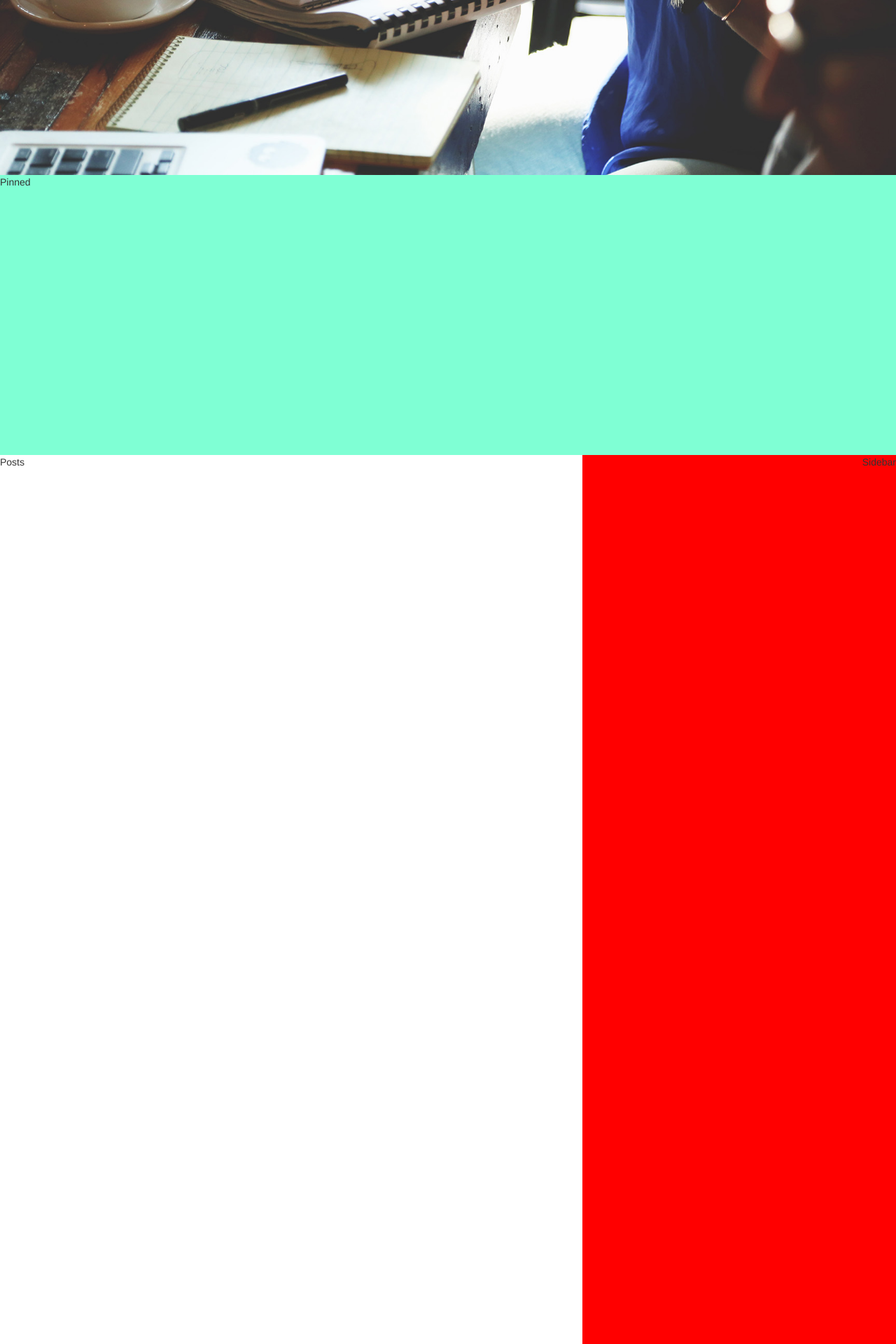
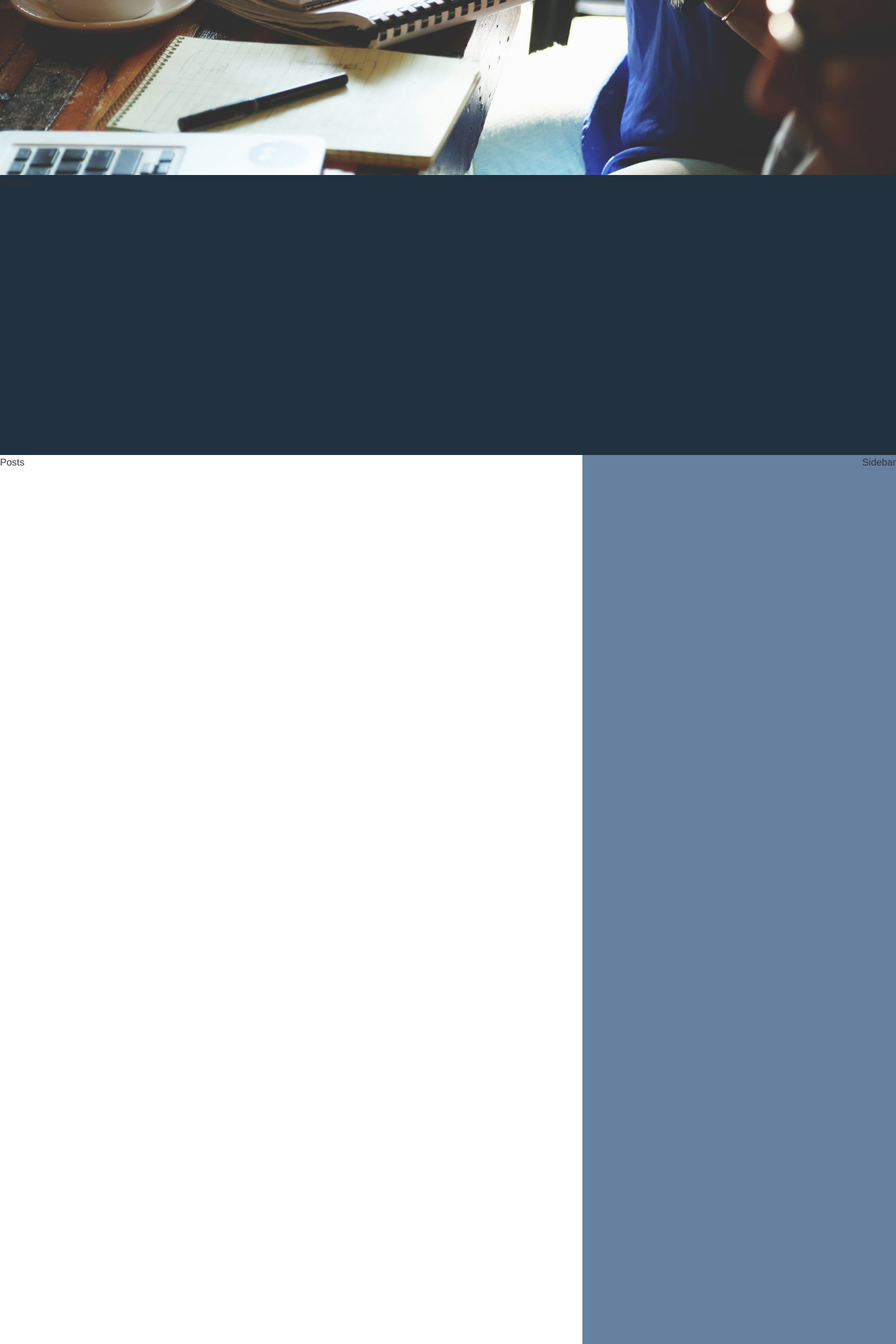
Before and after one commit to dehv/GalileiGymnasium, a PHP site: page / in a window 1280 px wide. Shown: the part 550-2470 px from the top of the page at 70% size. Run offline with PHP 8.4, Linux system fonts and the light colour scheme; some libraries are stand-ins or nearby versions.

Commit message:
color adjustments

```diff
--- a/index.css
+++ b/index.css
@@ -31,7 +31,7 @@
 .pinned {
     width: 100%;
     height: 50vh;
-    background-color: aquamarine;
+    background-color: #22313F;
 }
 
 .posts {
@@ -42,7 +42,7 @@
 .sidebar {
     float:right;
     padding: 0 0 150% 400px;
-    background-color: red;
+    background-color: #67809F;
 }
 
 .preview-image {
```
